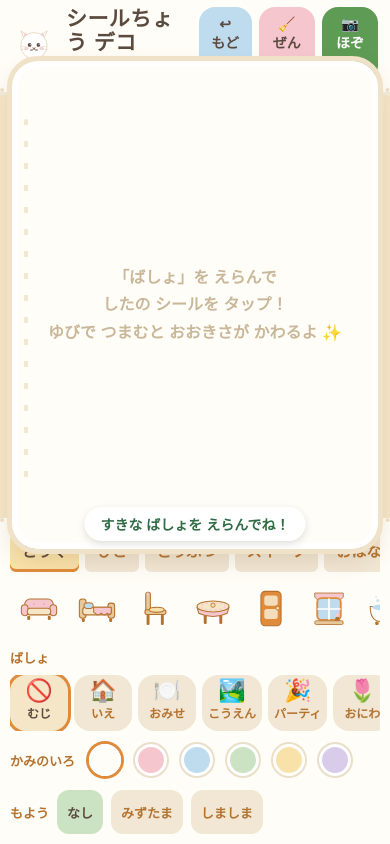
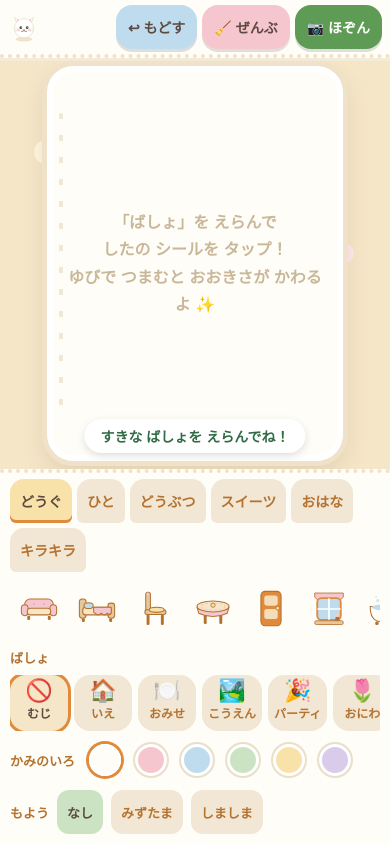
Before and after one commit to ouchi-manabi-lab/ouchi-manabi-lab.github.io, a plain HTML site: page deco/index.html in a window 390 px wide. Drawn offline with Linux system fonts and the light colour scheme.

Commit message:
シールちょうデコ: スマホでの表示崩れを修正(社長報告「ずれてた・背景が大きすぎ・他のシールがえらべない」)。①ページの大きさをステージ基準に(旧width:min(94vw,52dvh)は縦に短い画面で高さがはみ出し、下のタブ帯を覆っていた=シールのカテゴリを選べない原因) ②タブを折り返して6つ全部表示(横スクロールだと おはな・キラキラ に気づけない) ③スマホ幅でヘッダーを1行に(ボタン文字の折返しで77px→44px・タイトル非表示)

```diff
--- a/deco/index.html
+++ b/deco/index.html
@@ -31,13 +31,27 @@
   .title b{ font-size:21px; letter-spacing:.02em; }
   .title span{ font-size:11px; color:var(--chairo); }
   .head-btns{ margin-left:auto; display:flex; gap:7px; }
+  /* スマホ幅ではヘッダーを1行に詰める（タイトルが2行に折り返して95pxも占め、
+     そのぶん おえかきページが小さくなっていた。2026-07-31修正） */
+  @media (max-width:430px){
+    header{ padding:5px 8px; gap:6px; }
+    .neko{ width:32px; height:32px; }
+    /* スマホ幅ではタイトル文字を出さない（白猫＋3つのボタンを優先。
+       「もどす・ぜんぶ・ほぞん」の言葉のほうが子どもには必要で、タイトルを残すとボタンが画面右にはみ出す） */
+    .title{ display:none; }
+    /* white-space:nowrap が肝：これが無いとボタンの文字が折り返して4行になり、ヘッダーが77px分ふくらんでいた */
+    .hbtn{ padding:8px 7px; font-size:11.5px; border-radius:14px; white-space:nowrap; }
+    .head-btns{ gap:5px; }
+  }
   button{ font-family:var(--font); cursor:pointer; }
   .hbtn{ border:none; border-radius:16px; padding:9px 12px; font-size:14px; font-weight:700; color:#fff; min-height:44px; box-shadow:0 3px 0 rgba(0,0,0,.12); transition:transform .05s; }
   .hbtn:active{ transform:translateY(2px); box-shadow:0 1px 0 rgba(0,0,0,.12); }
   .hbtn.hozon{ background:var(--mori); } .hbtn.modosu{ background:var(--sora); color:var(--moji); } .hbtn.keshi{ background:var(--momo); color:var(--moji); }
 
-  .stage{ flex:1 1 auto; position:relative; display:flex; align-items:center; justify-content:center; padding:8px; min-height:0; }
-  .page{ position:relative; width:min(94vw, 52dvh); aspect-ratio:3/4; background:var(--kami); border-radius:26px; box-shadow:0 10px 24px rgba(120,90,50,.18), inset 0 0 0 6px #fff; outline:5px solid #f0e2c8; overflow:hidden; touch-action:none; }
+  .stage{ flex:1 1 auto; position:relative; display:flex; align-items:center; justify-content:center; padding:8px; min-height:0; overflow:hidden; }
+  /* ページは「ステージの中に必ず収まる」大きさにする（高さ基準→縦横比で横幅が決まる。横がはみ出すときはmax-widthで頭打ち）。
+     旧 width:min(94vw,52dvh) は画面が縦に短いと高さがステージを超え、下のタブを覆ってしまった（2026-07-31修正） */
+  .page{ position:relative; height:100%; width:auto; max-width:100%; max-height:100%; aspect-ratio:3/4; background:var(--kami); border-radius:26px; box-shadow:0 10px 24px rgba(120,90,50,.18), inset 0 0 0 6px #fff; outline:5px solid #f0e2c8; overflow:hidden; touch-action:none; }
   .scene{ position:absolute; inset:0; width:100%; height:100%; pointer-events:none; display:none; }
   .page::before{ content:""; position:absolute; left:12px; top:12%; bottom:12%; width:4px; z-index:2; background:repeating-linear-gradient(#e7d6b4 0 6px, transparent 6px 22px); border-radius:4px; opacity:.55; }
   .sticker{ position:absolute; left:50%; top:50%; font-size:46px; line-height:1; transform:translate(-50%,-50%); transform-origin:center; cursor:grab; user-select:none; touch-action:none; will-change:transform,left,top;
@@ -53,8 +67,10 @@
   .sbtn small{ font-size:11px; } .sbtn:active{ transform:translateY(2px); box-shadow:0 1px 0 #e7d6b4; } .sbtn.del{ background:var(--momo); }
 
   .palette{ background:var(--kami); border-top:4px dotted #f0e2c8; padding:6px 10px 10px; }
-  .tabs{ display:flex; gap:6px; overflow-x:auto; padding-bottom:5px; }
-  .tab{ border:none; border-radius:14px 14px 6px 6px; padding:8px 12px; min-height:44px; font-size:15px; font-weight:700; background:#f1e7d4; color:var(--chairo); white-space:nowrap; display:flex; align-items:center; }
+  /* タブは折り返して6つ全部を出す（横スクロールだと右の「おはな・キラキラ」に気づけず、
+     子どもが他のシールを選べなかった。2026-07-31修正） */
+  .tabs{ display:flex; gap:5px; flex-wrap:wrap; padding-bottom:5px; }
+  .tab{ border:none; border-radius:14px 14px 6px 6px; padding:6px 10px; min-height:44px; font-size:14px; font-weight:700; background:#f1e7d4; color:var(--chairo); white-space:nowrap; display:flex; align-items:center; }
   .tab.on{ background:var(--tanpopo); color:var(--moji); box-shadow:inset 0 -3px 0 var(--orange); }
   .stickers{ display:flex; gap:4px; overflow-x:auto; padding:5px 2px; min-height:60px; align-items:center; }
   .pbtn{ flex:0 0 auto; border:none; background:transparent; font-size:34px; line-height:1; width:54px; height:54px; border-radius:14px; display:flex; align-items:center; justify-content:center; }
```
